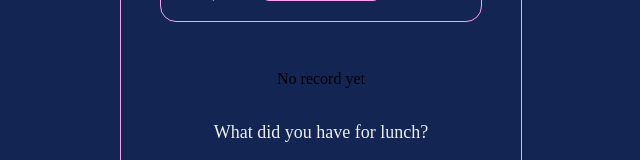
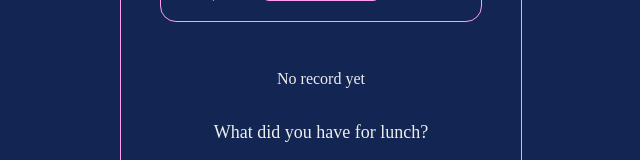
Before and after one commit to vickertan/Rest-Time, a React (Vite) app: page / in a window 1280 px wide. Shown: the part 297-457 px from the top of the page, without its empty margins (319-959 px from the left). Built offline with nearby package versions, Linux system fonts and the light colour scheme.

Commit message:
Add color to time history text

```diff
--- a/src/main.css
+++ b/src/main.css
@@ -118,6 +118,10 @@ p {
     color: var(--light);
 }
 
+.time-history p {
+    color: var(--light);
+}
+
 .note p {
     font-size: 1.125rem;
     color: var(--light);
```
